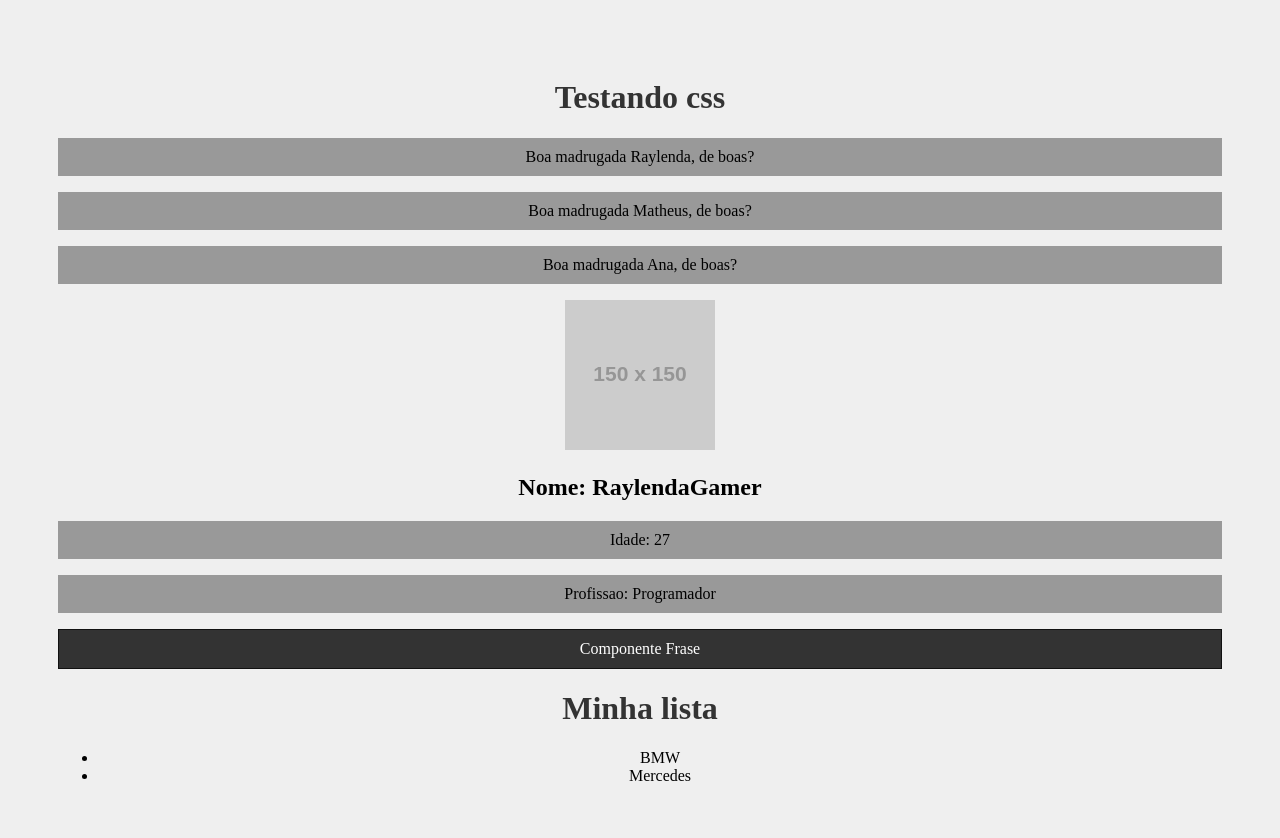
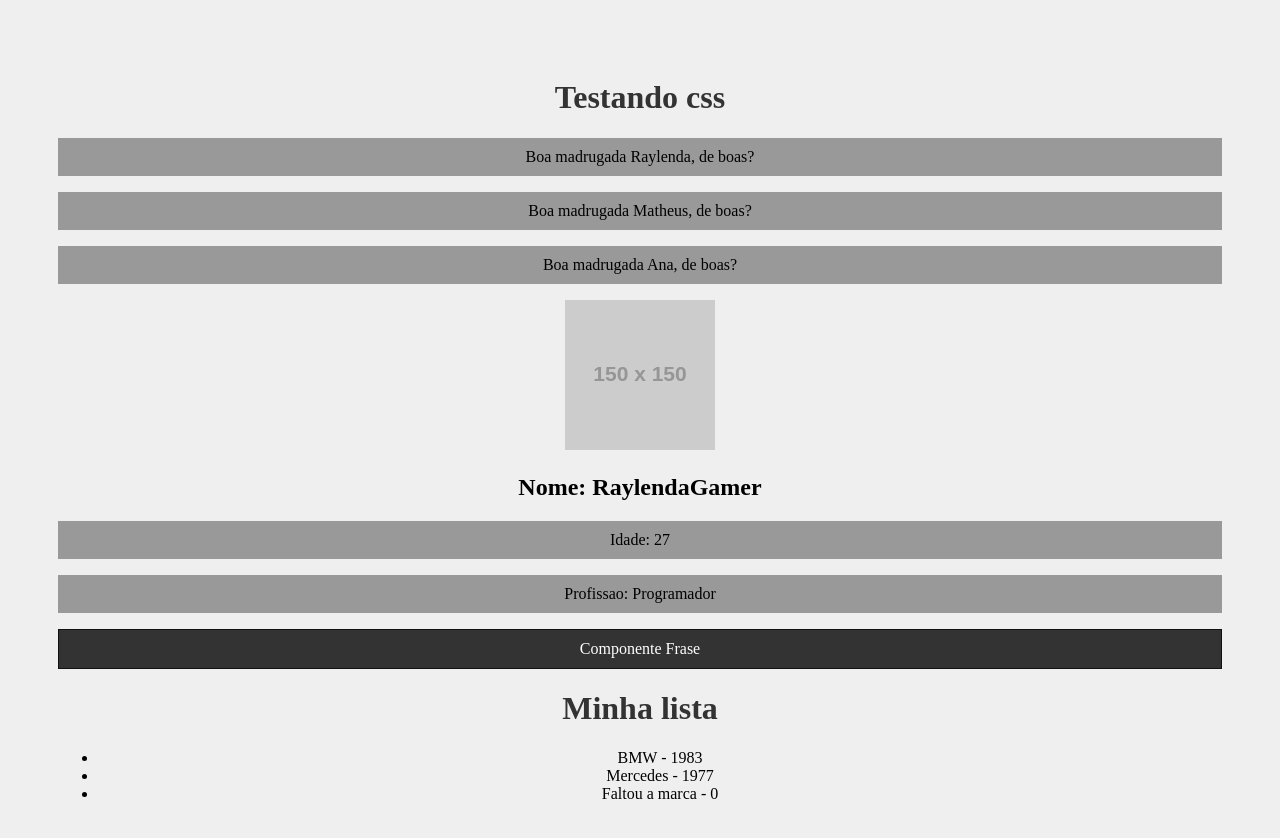
Before and after one commit to Rayxan/simple-react-project, a React (Create React App) app: page / in a window 1280 px wide. Shown: the top 838 px of the page. Built offline with nearby package versions, Linux system fonts and the light colour scheme.

Commit message:
using advanced props

```diff
--- a/src/components/Item.js
+++ b/src/components/Item.js
@@ -1,9 +1,21 @@
-function Item(props) {
+import PropTypes from 'prop-types'
+
+function Item({marca, ano_lancamento}) {
     return (
         <>
-        <li>{props.marca}</li>
+        <li>{marca} - {ano_lancamento}</li>
         </>
     )
 }
 
+Item.propTypes = {
+    marca: PropTypes.string.isRequired,
+    ano_lancamento: PropTypes.number.isRequired,
+}
+
+Item.defaultProps = {
+    marca: 'Faltou a marca',
+    ano_lancamento: 0,
+}
+
 export default Item
--- a/src/components/List.js
+++ b/src/components/List.js
@@ -5,8 +5,9 @@ function List() {
         <>
             <h1>Minha lista</h1>
             <ul>
-                <Item marca="BMW"/>
-                <Item marca="Mercedes"/>
+                <Item marca="BMW" ano_lancamento={1983} />
+                <Item marca="Mercedes" ano_lancamento={1977} />
+                <Item />
             </ul>
         </>
     )
```
